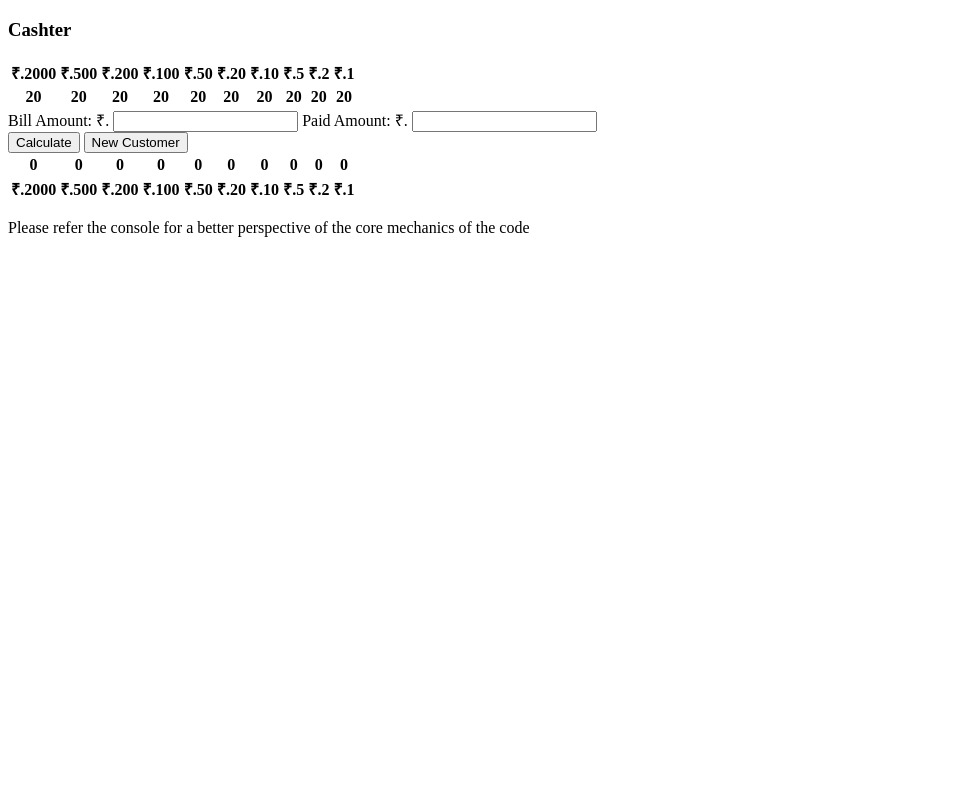
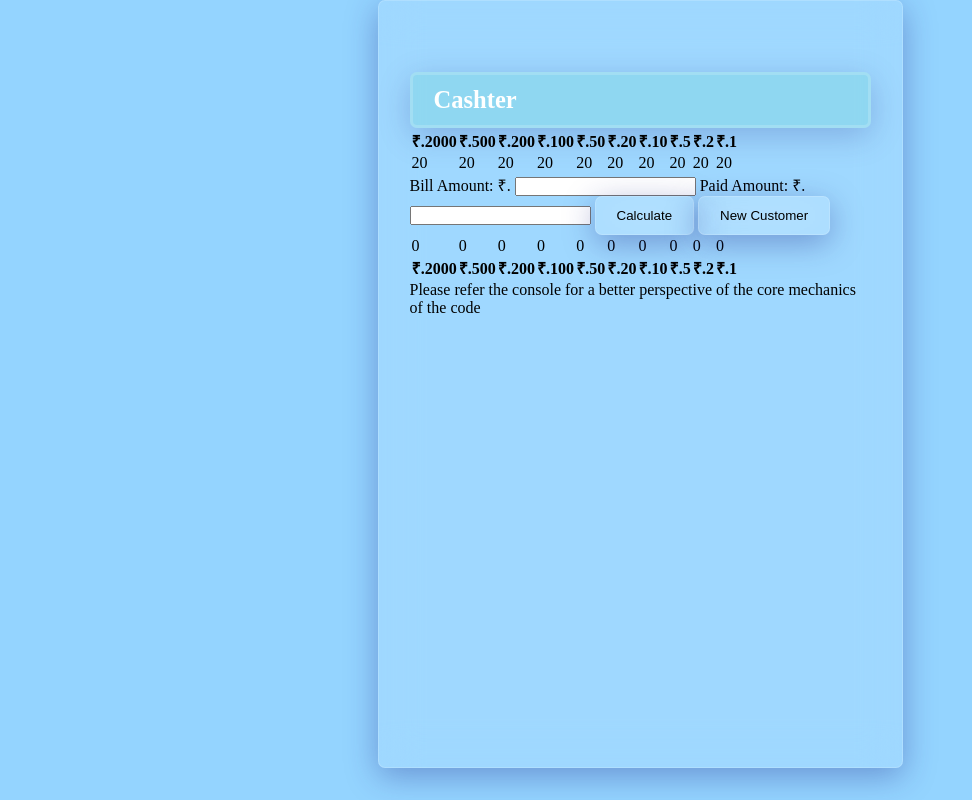
Before and after one commit to bibhuprasadrout/cashter, a plain HTML site: page index.html in a window 1280 px wide. Shown: the whole page, without its empty margins (0-972 px from the left). Drawn offline with Linux system fonts and the light colour scheme.

Commit message:
refactor code: minor fixes to buttons and type of user input

```diff
--- a/css/index.css
+++ b/css/index.css
@@ -1,5 +1,49 @@
-td {
-  display: flex;
-  flex-flow: column;
-  margin: 30px;
+* {
+  box-sizing: border-box;
+  margin: 0;
+  padding: 0;
 }
+button {
+  padding: 11px 21px;
+  border: 1px solid rgba(255, 255, 255, 0.17);
+  border-radius: 7px;
+  background: rgba(255, 255, 255, 0.11);
+  box-shadow: 0 8px 32px 0 rgba(31, 38, 135, 0.37);
+  backdrop-filter: blur(20px);
+  -webkit-backdrop-filter: blur(20px);
+}
+input[type='button'] {
+  padding: 11px 21px;
+  border: 1px solid rgba(255, 255, 255, 0.17);
+  border-radius: 7px;
+  background: rgba(255, 255, 255, 0.11);
+  box-shadow: 0 8px 32px 0 rgba(31, 38, 135, 0.37);
+  backdrop-filter: blur(20px);
+  -webkit-backdrop-filter: blur(20px);
+}
+body {
+  background-color: rgba(0, 153, 255, 0.418);
+  width: 100vw;
+  height: 100vh;
+}
+.app {
+  width: 525px;
+  height: 768px;
+  margin: auto;
+  padding: 71px 31px;
+  border: 1px solid rgba(255, 255, 255, 0.17);
+  border-radius: 7px;
+  background: rgba(255, 255, 255, 0.11);
+  box-shadow: 0 8px 32px 0 rgba(31, 38, 135, 0.37);
+  backdrop-filter: blur(20px);
+  -webkit-backdrop-filter: blur(20px);
+}
+.app .banner-section {
+  background-color: rgba(112, 212, 212, 0.333);
+  color: #fff;
+  border: 3px solid rgba(255, 255, 255, 0.17);
+  border-radius: 7px;
+  padding: 11px 21px;
+  font-size: 21px;
+  box-shadow: 0 8px 32px 0 rgba(31, 38, 135, 0.237);
+}
--- a/index.html
+++ b/index.html
@@ -31,16 +31,16 @@
             <th class="denomination">₹.1</th>
           </tr>
           <tr id="presCash">
-            <th class="presCashUnits" id="pres2000">20</th>
-            <th class="presCashUnits" id="pres500">20</th>
-            <th class="presCashUnits" id="pres200">20</th>
-            <th class="presCashUnits" id="pres100">20</th>
-            <th class="presCashUnits" id="pres50">20</th>
-            <th class="presCashUnits" id="pres20">20</th>
-            <th class="presCashUnits" id="pres10">20</th>
-            <th class="presCashUnits" id="pres5">20</th>
-            <th class="presCashUnits" id="pres2">20</th>
-            <th class="presCashUnits" id="pres1">20</th>
+            <td class="presCashUnits" id="pres2000">20</td>
+            <td class="presCashUnits" id="pres500">20</td>
+            <td class="presCashUnits" id="pres200">20</td>
+            <td class="presCashUnits" id="pres100">20</td>
+            <td class="presCashUnits" id="pres50">20</td>
+            <td class="presCashUnits" id="pres20">20</td>
+            <td class="presCashUnits" id="pres10">20</td>
+            <td class="presCashUnits" id="pres5">20</td>
+            <td class="presCashUnits" id="pres2">20</td>
+            <td class="presCashUnits" id="pres1">20</td>
           </tr>
         </table>
       </div>
@@ -53,22 +53,22 @@
           Paid Amount: ₹.
           <input class="paid-amount" id="paid_amount" type="number">
         </label>
+        <input class="calculate" type="button" value="Calculate">
+        <button type="reset">New Customer</button>
       </form>
-      <button class="calculate" type="submit">Calculate</button>
-      <button class="calculate" type="reset">New Customer</button>
       <div class="notes-returned-count">
         <table class="returnedCashTable">
           <tr id="returnedCash">
-            <th class="returnedCashUnits" id="returned2000">0</th>
-            <th class="returnedCashUnits" id="returned500">0</th>
-            <th class="returnedCashUnits" id="returned200">0</th>
-            <th class="returnedCashUnits" id="returned100">0</th>
-            <th class="returnedCashUnits" id="returned50">0</th>
-            <th class="returnedCashUnits" id="returned20">0</th>
-            <th class="returnedCashUnits" id="returned10">0</th>
-            <th class="returnedCashUnits" id="returned5">0</th>
-            <th class="returnedCashUnits" id="returned2">0</th>
-            <th class="returnedCashUnits" id="returned1">0</th>
+            <td class="returnedCashUnits" id="returned2000">0</td>
+            <td class="returnedCashUnits" id="returned500">0</td>
+            <td class="returnedCashUnits" id="returned200">0</td>
+            <td class="returnedCashUnits" id="returned100">0</td>
+            <td class="returnedCashUnits" id="returned50">0</td>
+            <td class="returnedCashUnits" id="returned20">0</td>
+            <td class="returnedCashUnits" id="returned10">0</td>
+            <td class="returnedCashUnits" id="returned5">0</td>
+            <td class="returnedCashUnits" id="returned2">0</td>
+            <td class="returnedCashUnits" id="returned1">0</td>
           </tr>
           <tr class="denominationRow">
             <th class="denomination">₹.2000</th>
--- a/js/index.js
+++ b/js/index.js
@@ -94,7 +94,7 @@ let noteUnitRequired;
 let eligibleNoteValues;
 
 function valueReturned(returnValue) {
-  if (bill.value > 0 && paid.value > bill.value) {
+  if (Number(bill.value) > 0 && Number(paid.value) > Number(bill.value)) {
     returnValue = paid.value - bill.value;
   }
   return returnValue;
```
